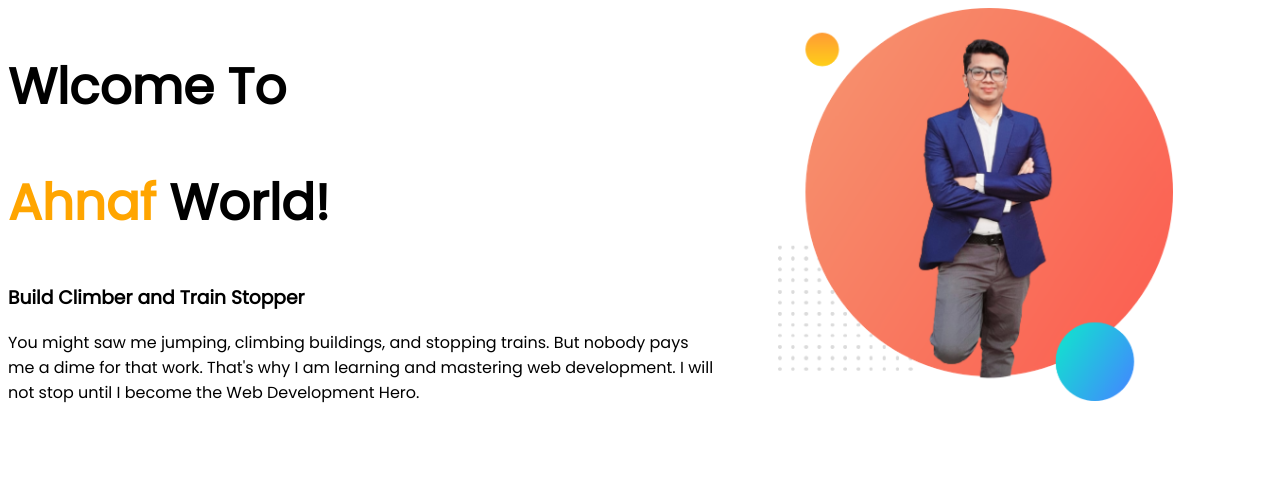
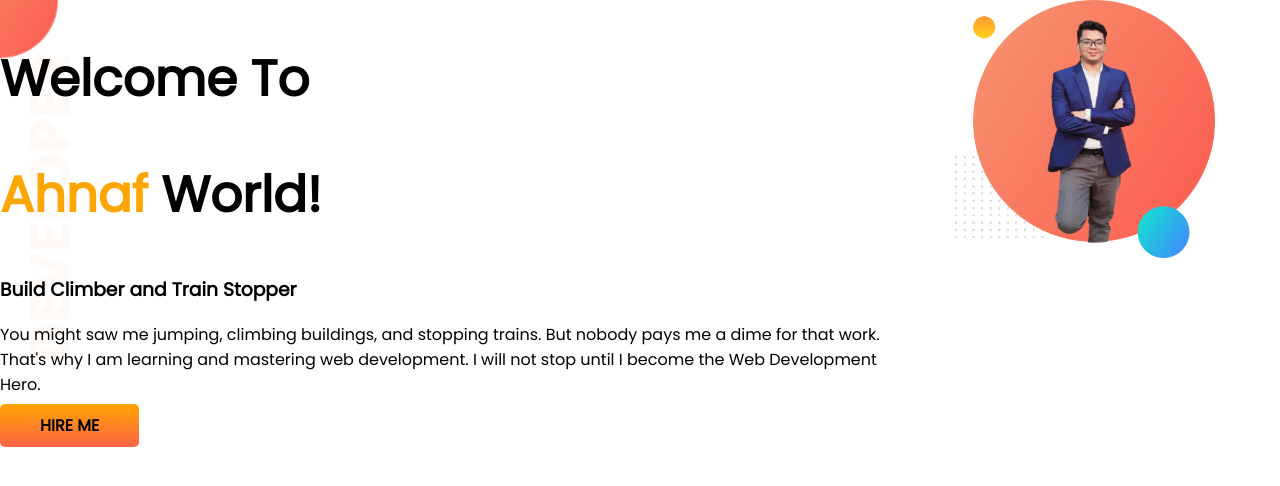
Before and after one commit to ekram1320/developer-protfolio, a plain HTML site: page index.html in a window 1280 px wide. Drawn offline with Linux system fonts and the light colour scheme.

Commit message:
top-banner aded

```diff
--- a/index.html
+++ b/index.html
@@ -15,9 +15,9 @@
 
 
 <body>
-    <section>
+    <section class="top-banner">
         <div class="halef-width">
-            <h1>Wlcome To</h1>
+            <h1>Welcome To</h1>
             <h1><span class="Front-Color">Ahnaf</span> World!</h1>
             <h3>Build Climber and Train Stopper</h3>
             <p>You might saw me jumping, climbing buildings, and stopping trains. But nobody pays me a dime for that
@@ -25,6 +25,7 @@
                 That's why I am learning and mastering web development. I will not stop until I become the Web
                 Development Hero.
             </p>
+            <a class="link-button" target="_blank" href="https://github.com/ekram1320"> HIRE ME</a>
         </div>
         <div class="half-width">
             <img src="ekram.png">
--- a/style.css
+++ b/style.css
@@ -1,5 +1,6 @@
 body {
     font-family: 'Poppins', sans-serif;
+    margin: 0%;
 }
 
 h1 {
@@ -15,10 +16,24 @@ section {
 }
 
 .half-width {
-    width: 100%;
-    padding-left: 5%;
+    width: 50%;
+    padding-left: 3%;
 }
 
 .half-width img {
     width: 80%;
 }
+
+.link-button {
+    text-decoration: none;
+    background-image: linear-gradient(Orange, Tomato);
+    padding: 10px 40px;
+    color: black;
+    font-weight: 700;
+    border-radius: 5px;
+}
+
+.top-banner {
+    background-image: url(image/top-banner.png);
+    background-repeat: no-repeat;
+}
```
Also changed, not shown: image/dream-bg.png (added), image/exp-bg.png (added), image/jhankar.png (added), image/jhankar2.png (added), image/my-bg.png (added), image/my-bg2.png (added), image/top-banner.png (added).
